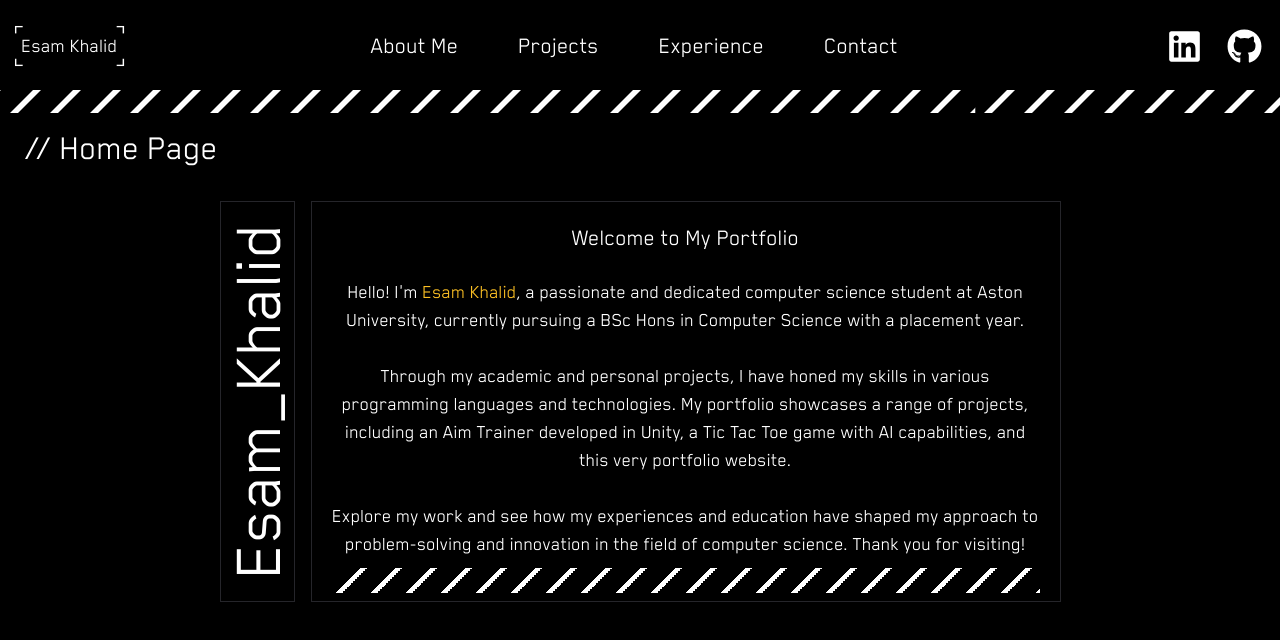
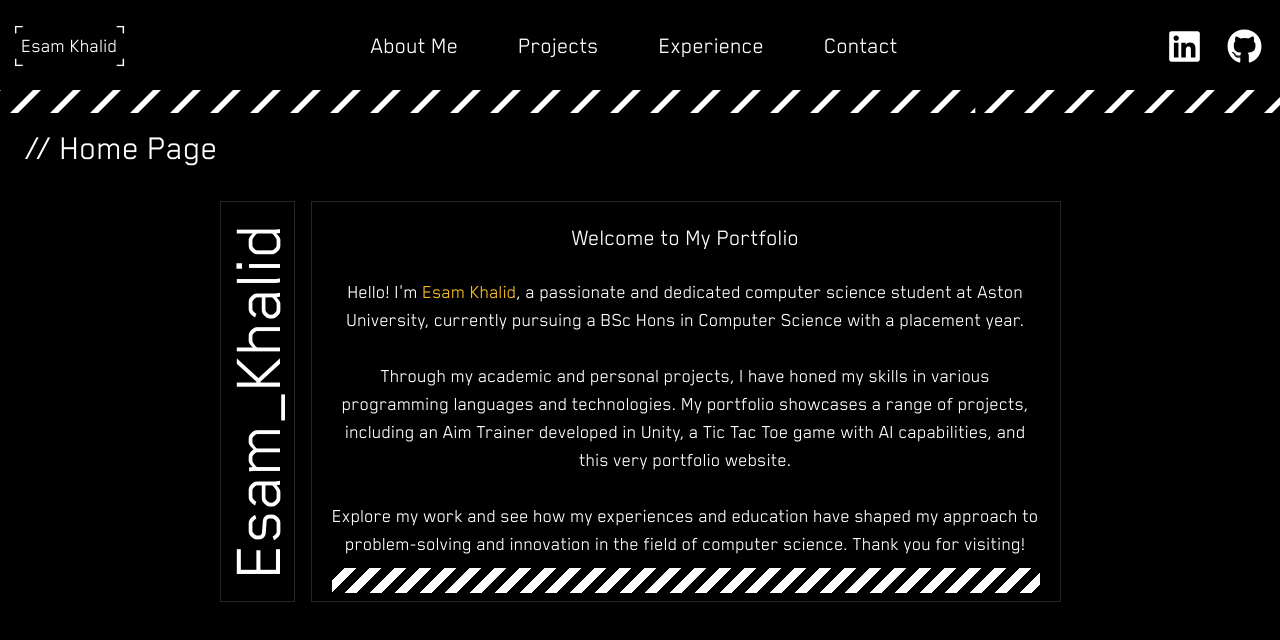
Before and after one commit to EsamKhalid/portfolio-website-v2, a Next.js app: page / in a window 1280 px wide. Shown: the top 640 px of the page. Built offline with nearby package versions, Linux system fonts and the light colour scheme.

Commit message:
changed section border diagonal lines

```diff
--- a/components/Sections/SectionBorderLines.tsx
+++ b/components/Sections/SectionBorderLines.tsx
@@ -18,9 +18,9 @@
 
             <DiagonalLines
               className="mt-[10px] "
-              bgsize="35px"
+              bgsize="25px"
               rotation="right"
-              thicknessType="thin"
+              thicknessType="thick"
             />
           </div>
         </div>
```
